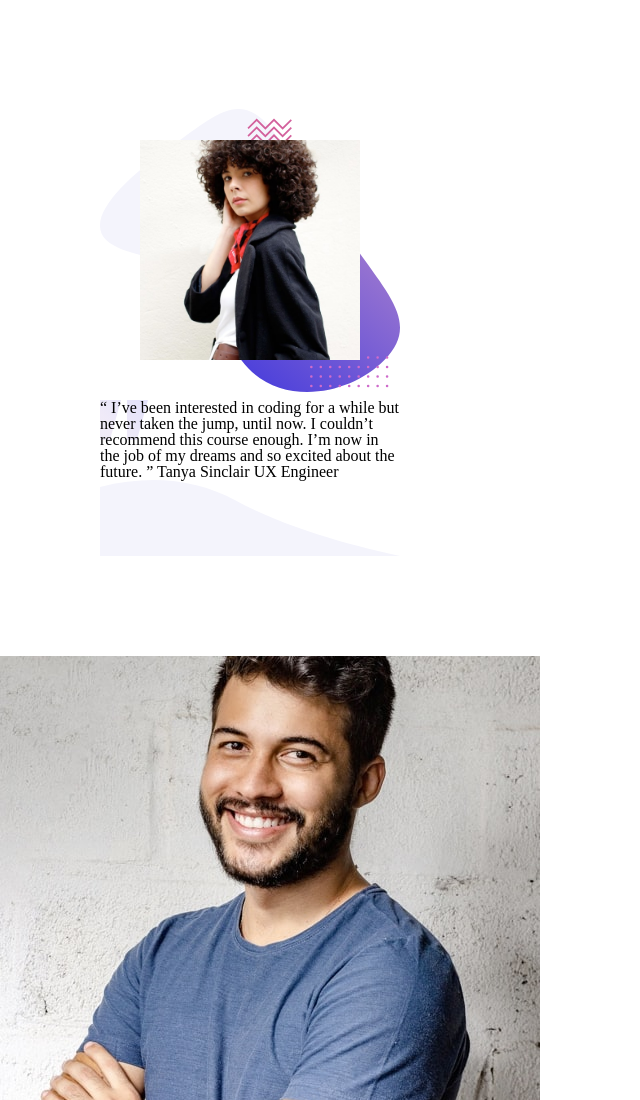
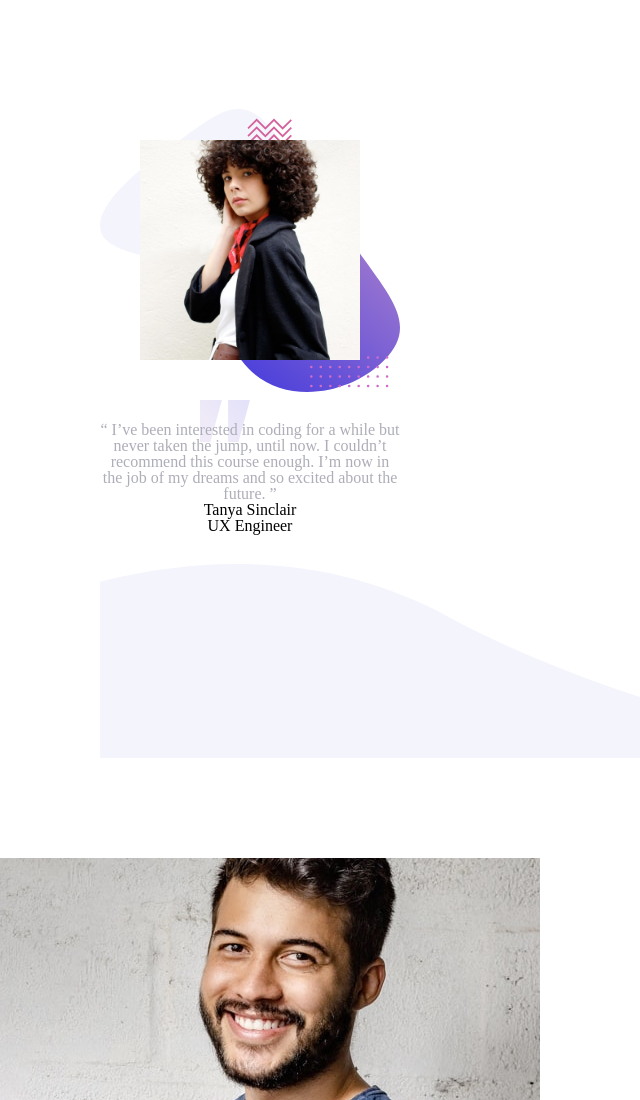
Before and after one commit to RaquelMagnani/frontendMentor--bootcamp-Testimonials, a plain HTML site: page index.html in a window 1280 px wide. Shown: the top 1100 px of the page, without its empty margins (0-640 px from the left). Drawn offline with Linux system fonts and the light colour scheme.

Commit message:
fix align

```diff
--- a/index.html
+++ b/index.html
@@ -36,16 +36,19 @@
           alt="image of Tanya Sinclair looking at you"
         />
       </div>
-      <blockquote>
-        <img class="img-aspas" src="images/pattern-quotes.svg" />
-        “ I’ve been interested in coding for a while but never taken the jump,
-        until now. I couldn’t recommend this course enough. I’m now in the job
-        of my dreams and so excited about the future. ”
+      <blockquote class="container-paragrafo">
+      <img class="img-aspas" src="images/pattern-quotes.svg" />
+       <p class="paragrafo">
+
+         “ I’ve been interested in coding for a while but never taken the jump,
+         until now. I couldn’t recommend this course enough. I’m now in the job
+         of my dreams and so excited about the future. ”
+        </p>
 
         <b> Tanya Sinclair</b>
         UX Engineer
       </blockquote>
-      <img src="images/pattern-curve.svg" />
+      <img class="img-curva" src="images/pattern-curve.svg" />
     </div>
     <div>
       <img
--- a/styles.css
+++ b/styles.css
@@ -20,7 +20,23 @@
 }
 .img-aspas{
 
-    position: absolute;
-    height: 40px;
+    padding-left: 100px;
+    max-width: 50px;
     z-index:-1;
+    margin-bottom: -20px;
+
 }
+.paragrafo{
+  color:#adaeb7
+}
+
+.img-curva{
+    padding-top: 30px;
+ width: 60vw;
+
+}
+.container-paragrafo{
+    display: flex;
+    flex-direction: column;
+    text-align: center;
+}
```
